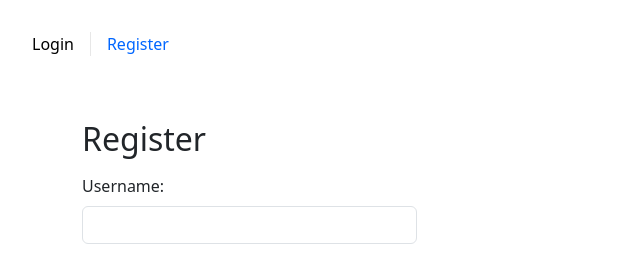
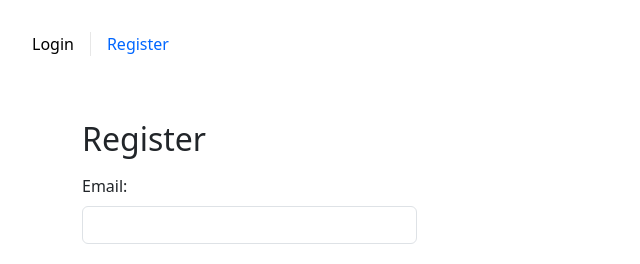
Before and after one commit to MyCode-Park/blog, a Vue app: page /register in a window 1280 px wide. Shown: the top 264 px of the page, without its empty margins (0-640 px from the left). Built offline with nearby package versions, Linux system fonts and the light colour scheme.

Commit message:
minor changes

```diff
--- a/src/App.vue
+++ b/src/App.vue
@@ -27,10 +27,12 @@ const router = useRouter()
 
 const authenticated = computed(() => {
   const user = JSON.parse(localStorage.getItem('user'))
+  console.log("user", user);
   return user !== null
 })
 
 const isLoggedIn = ref(authenticated.value)
+console.log('value', isLoggedIn);
 
 const handleLogout = () => {
   window.location.reload()
--- a/src/views/LoginView.vue
+++ b/src/views/LoginView.vue
@@ -4,8 +4,8 @@
     <form @submit.prevent="login" class="mt-3">
       <div class="forms">
         <div class="mb-3">
-          <label for="username" class="form-label">Username:</label>
-          <input v-model="username" type="text" class="form-control" required />
+          <label for="email" class="form-label">Email:</label>
+          <input v-model="email" type="email" class="form-control" required />
         </div>
         <div class="mb-3">
           <label for="password" class="form-label">Password:</label>
@@ -21,7 +21,7 @@
 import { ref } from 'vue'
 import { useRouter } from 'vue-router'
 
-const username = ref('')
+const email = ref('')
 const password = ref('')
 const router = useRouter()
 
@@ -29,14 +29,14 @@ const login = () => {
   const storedUser = JSON.parse(localStorage.getItem('user'))
   if (
     storedUser &&
-    storedUser.username === username.value &&
+    storedUser.email === email.value &&
     storedUser.password === password.value
   ) {
     sessionStorage.setItem('authenticated', 'true')
     router.push('/post')
     window.location.reload()
   } else {
-    alert('Invalid username or password.')
+    alert('Invalid email or password.')
   }
 }
 </script>
--- a/src/views/RegisterVIew.vue
+++ b/src/views/RegisterVIew.vue
@@ -4,8 +4,8 @@
     <form @submit.prevent="register" class="mt-3">
       <div class="forms">
         <div class="mb-3">
-          <label for="username" class="form-label">Username:</label>
-          <input v-model="username" type="text" class="form-control" required />
+          <label for="email" class="form-label">Email:</label>
+          <input v-model="email" type="email" class="form-control" required />
         </div>
         <div class="mb-3">
           <label for="password" class="form-label">Password:</label>
@@ -21,19 +21,28 @@
 import { ref } from 'vue'
 import { useRouter } from 'vue-router'
 
-const username = ref('')
+const email = ref('')
 const password = ref('')
 const router = useRouter()
 
+const isValidEmail = (email) => {
+  // Simple email validation regex
+  const emailRegex = /^[^\s@]+@[^\s@]+\.[^\s@]+$/
+  return emailRegex.test(email)
+}
+
 const register = () => {
+  if (!isValidEmail(email.value)) {
+    alert('Invalid email format.')
+    return
+  }
+
   if (password.value.length < 8) {
     alert('Password must be at least 8 characters long.')
     return
   }
-  localStorage.setItem(
-    'user',
-    JSON.stringify({ username: username.value, password: password.value })
-  )
+
+  localStorage.setItem('user', JSON.stringify({ email: email.value, password: password.value }))
   router.push('/login')
 }
 </script>
```
